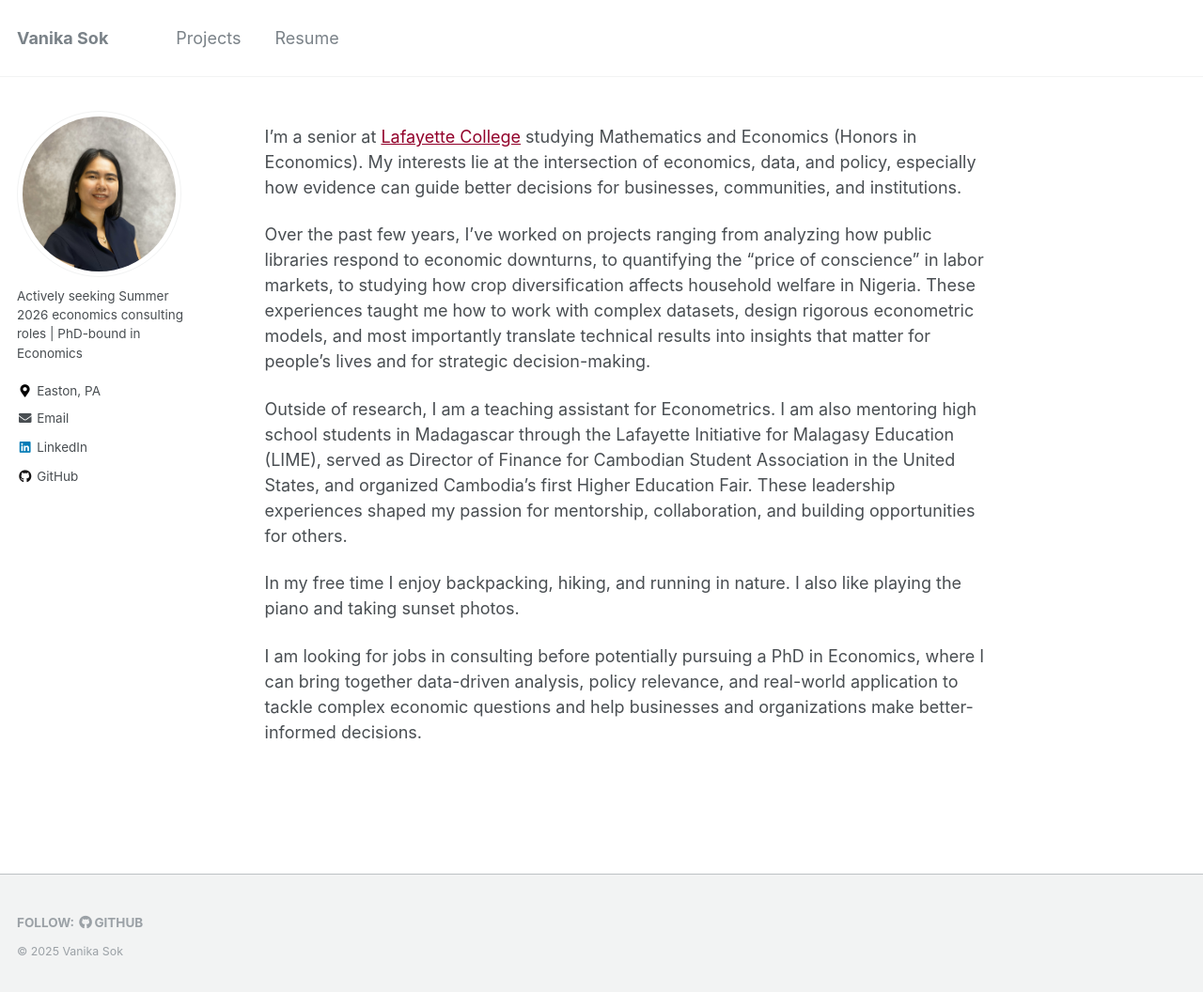
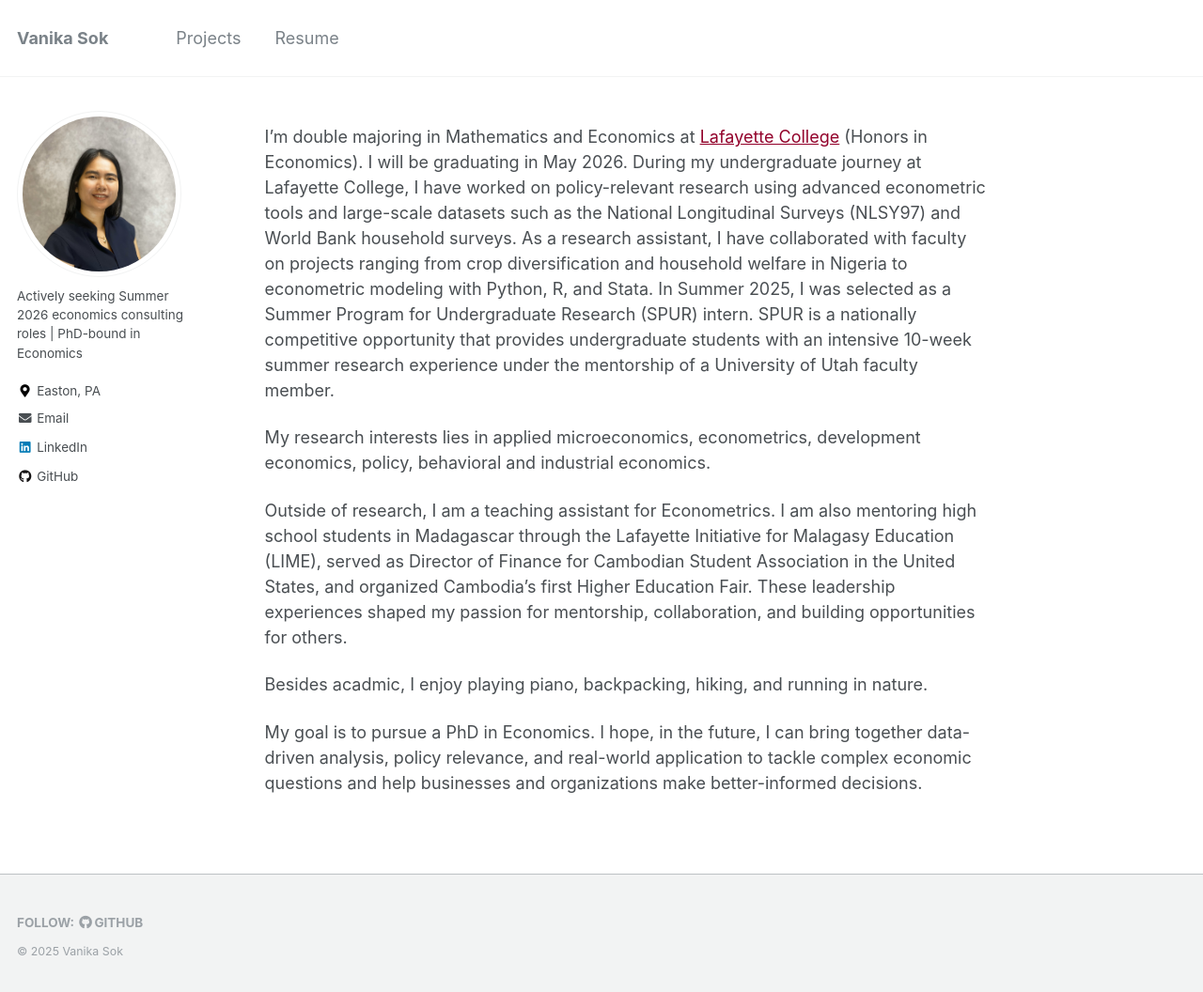
Before and after one commit to Vanika24/Vanika24.github.io, a Jekyll site: the page built from _pages/about.md, in a window 1280 px wide and 1059 px high. Shown: the top 1056 px of the window at 94% size. Built offline with Jekyll 4.4.1, drawn with Linux system fonts in a browser that asks for light colours.

Commit message:
Update about.md

```diff
--- a/_pages/about.md
+++ b/_pages/about.md
@@ -7,12 +7,12 @@ redirect_from:
   - /about/
   - /about.html
 ---
-I’m a senior at [Lafayette College](https://www.lafayette.edu/) studying Mathematics and Economics (Honors in Economics). My interests lie at the intersection of economics, data, and policy, especially how evidence can guide better decisions for businesses, communities, and institutions.
+I’m double majoring in Mathematics and Economics at [Lafayette College](https://www.lafayette.edu/) (Honors in Economics). I will be graduating in May 2026. During my undergraduate journey at Lafayette College, I have worked on policy-relevant research using advanced econometric tools and large-scale datasets such as the National Longitudinal Surveys (NLSY97) and World Bank household surveys. As a research assistant, I have collaborated with faculty on projects ranging from crop diversification and household welfare in Nigeria to econometric modeling with Python, R, and Stata. In Summer 2025, I was selected as a Summer Program for Undergraduate Research (SPUR) intern. SPUR is a nationally competitive opportunity that provides undergraduate students with an intensive 10-week summer research experience under the mentorship of a University of Utah faculty member.
 
-Over the past few years, I’ve worked on projects ranging from analyzing how public libraries respond to economic downturns, to quantifying the “price of conscience” in labor markets, to studying how crop diversification affects household welfare in Nigeria. These experiences taught me how to work with complex datasets, design rigorous econometric models, and most importantly translate technical results into insights that matter for people’s lives and for strategic decision-making.
+My research interests lies in applied microeconomics, econometrics, development economics, policy, behavioral and industrial economics.
 
 Outside of research, I am a teaching assistant for Econometrics. I am also mentoring high school students in Madagascar through the Lafayette Initiative for Malagasy Education (LIME), served as Director of Finance for Cambodian Student Association in the United States, and organized Cambodia’s first Higher Education Fair. These leadership experiences shaped my passion for mentorship, collaboration, and building opportunities for others.
 
-In my free time I enjoy backpacking, hiking, and running in nature. I also like playing the piano and taking sunset photos.
+Besides acadmic, I enjoy playing piano, backpacking, hiking, and running in nature.
 
-I am looking for jobs in consulting before potentially pursuing a PhD in Economics, where I can bring together data-driven analysis, policy relevance, and real-world application to tackle complex economic questions and help businesses and organizations make better-informed decisions.
+My goal is to pursue a PhD in Economics. I hope, in the future, I can bring together data-driven analysis, policy relevance, and real-world application to tackle complex economic questions and help businesses and organizations make better-informed decisions.
```
